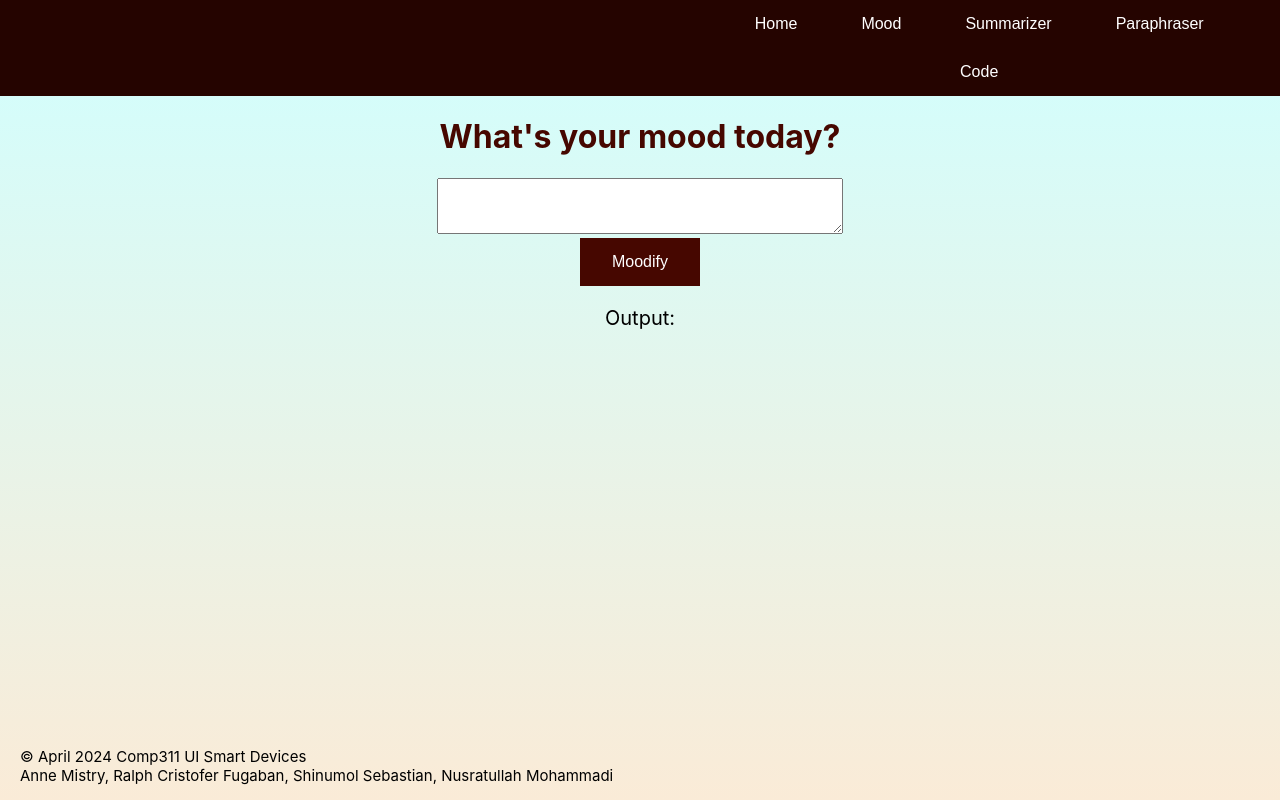
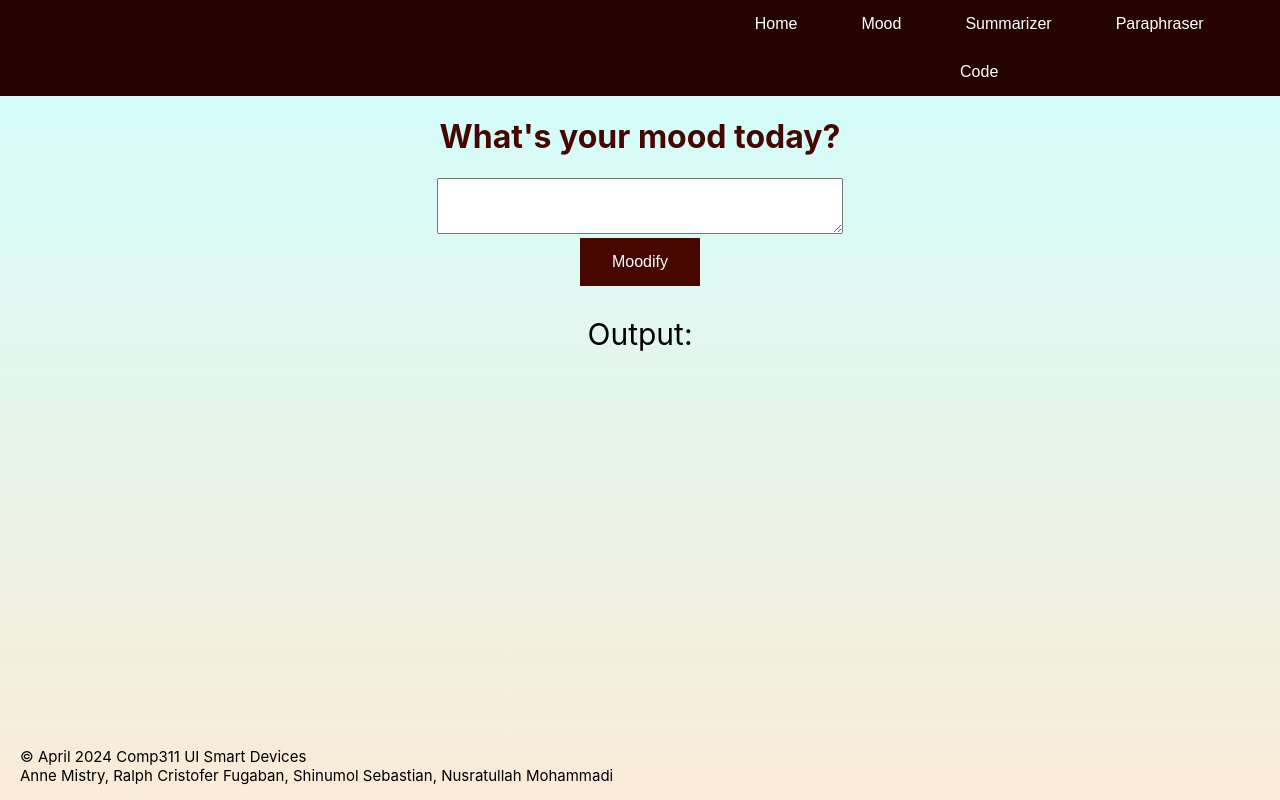
Before and after one commit to ralphcristofer/comp318-openai-project, a React (Create React App) app: page / in a window 1280 px wide. Both pictures are taken after a click on the button "Mood". Built offline with nearby package versions, Linux system fonts and the light colour scheme.

Commit message:
Emojis show bigger

```diff
--- a/src/App.css
+++ b/src/App.css
@@ -58,11 +58,10 @@
   margin-top: 20px;
   border: 1px solid #ccc;
   padding: 10px;
-  font-size: large;
 }
 
 .output p {
   white-space: pre-wrap;
   font-size: larger;
-  line-height: 1.2em;
+  line-height: 1.5em;
 }
--- a/src/index.css
+++ b/src/index.css
@@ -88,5 +88,5 @@ nav button:hover{
 }
 
 p{
-  font-size:20px;
+  font-size:30px;
 }
```
